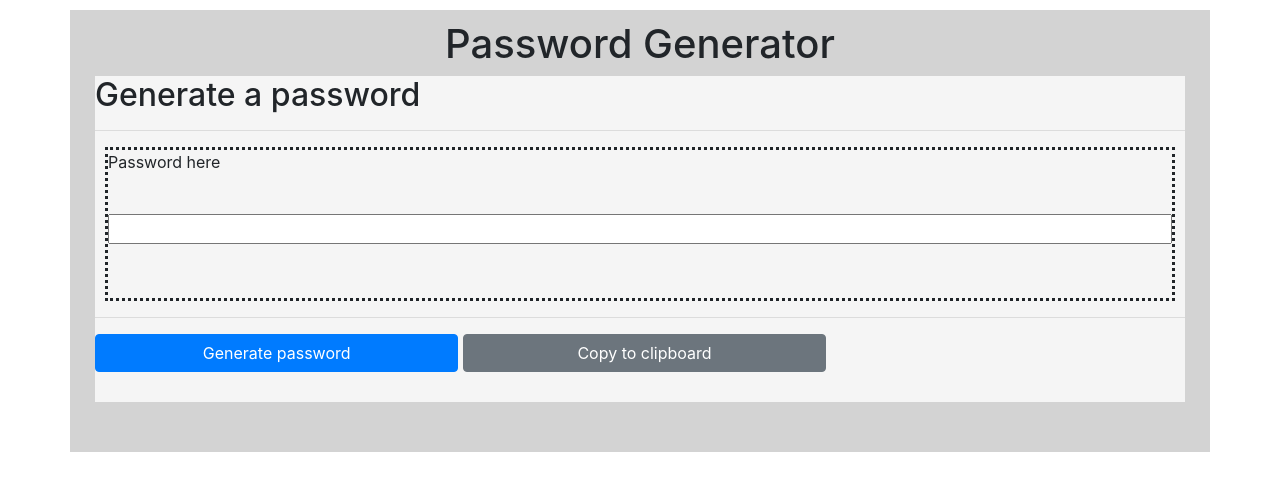
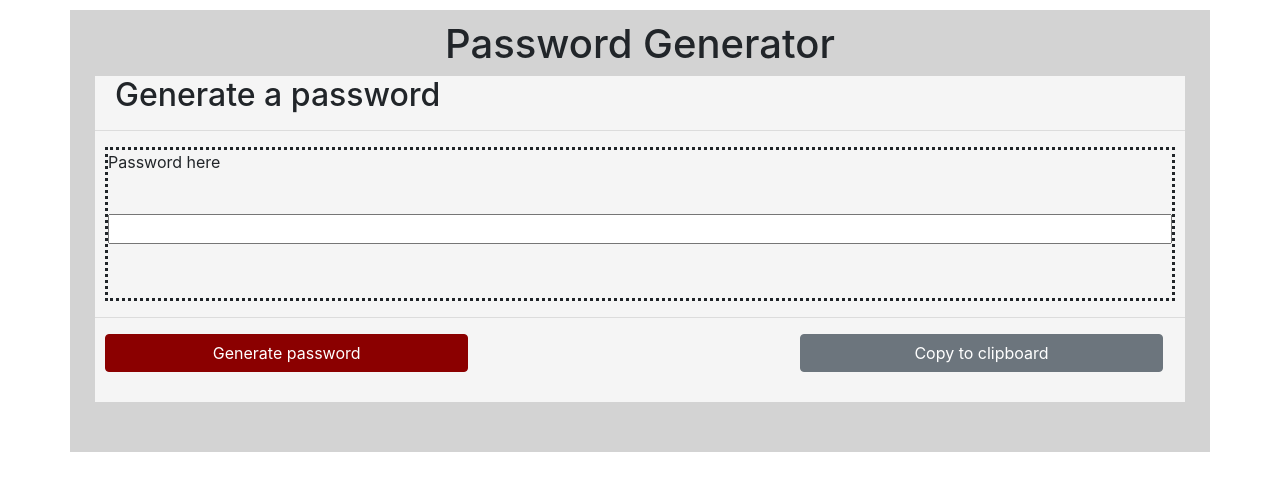
Before and after one commit to Keegawho198/passwordGenerator, a plain HTML site: page index.html in a window 1280 px wide. Drawn offline with nearby package versions, Linux system fonts and the light colour scheme.

Commit message:
changed some of the CSS button color and moved them abit

```diff
--- a/assets/css/style.css
+++ b/assets/css/style.css
@@ -1,5 +1,10 @@
 h1{
   text-align: center;
+}
+
+.h2, h2 {
+  font-size: 2rem;
+  margin-left: 20px;
 }
 
 .container{
@@ -26,3 +31,17 @@ h1{
 #display{
   width: 100%;
 }
+
+.btn-primary {
+  color: #fff;
+  margin-left: 10px;
+  background-color: darkred;
+  border-color: darkred;
+}
+
+.btn-secondary {
+  color: #fff;
+  margin-left: 30%;
+  background-color: #6c757d;
+  border-color: #6c757d;
+}
```
